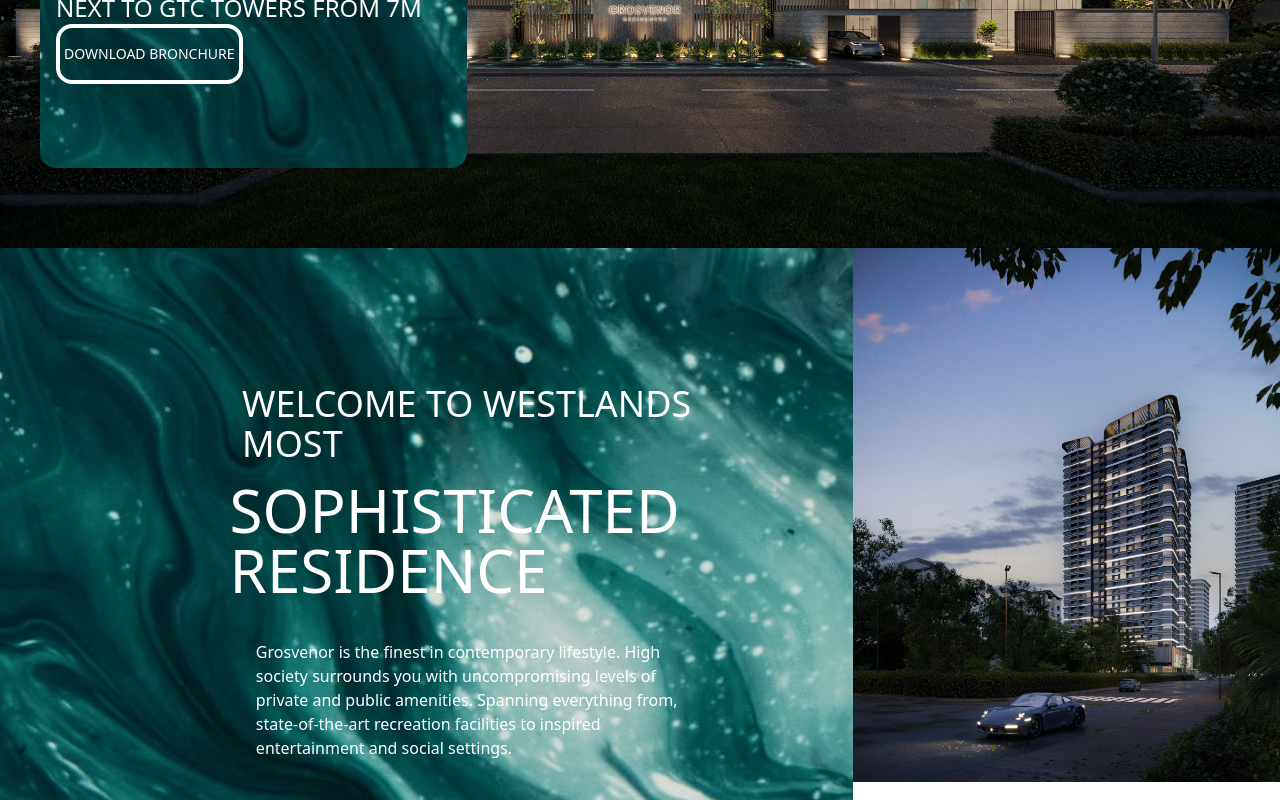
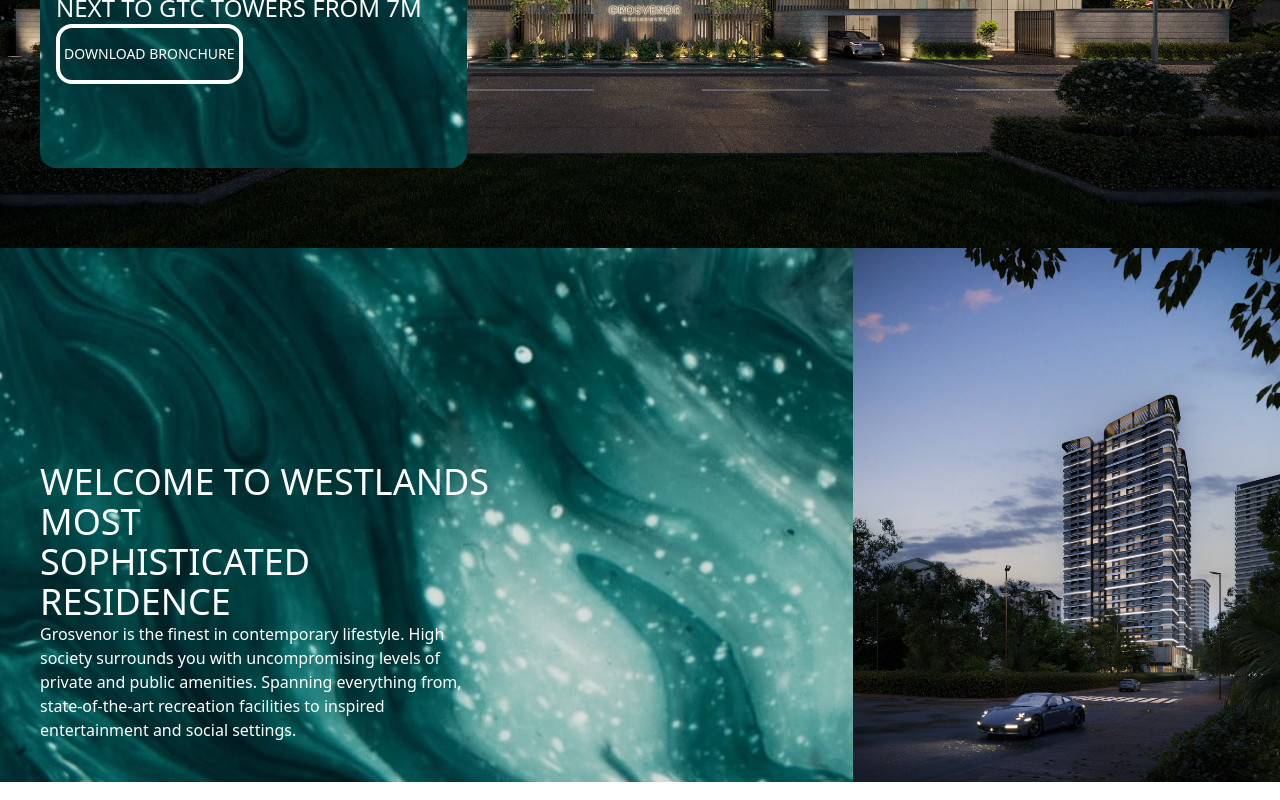
Before and after one commit to regina-bosibori/richohomes, an Angular app in the folder residences/: page / in a window 1280 px wide. Shown: the part 535-1335 px from the top of the page. Built offline with nearby package versions, Linux system fonts and the light colour scheme.

Commit message:
positioning update

```diff
--- a/residences/src/app/home-intro/home-intro.component.html
+++ b/residences/src/app/home-intro/home-intro.component.html
@@ -10,10 +10,10 @@
 </section>
 
 <section class="two flex">
-    <div class="bg-[url('/bg.jpg')] w-2/3 p-10 ">
-        <p class="text-white text-2xl flex items-center justify-center mt-20 pt-4 pl-20 text-4xl font-thin">WELCOME TO WESTLANDS<br>MOST</p>
-        <h1 class="text-white text-4xl flex items-center justify-center text-6xl pt-4 pl-14">SOPHISTICATED<br> RESIDENCE</h1>
-        <p class="text-white pl-20 flex items-center justify-center pt-10">Grosvenor is the finest in contemporary lifestyle. High <br>society surrounds you with uncompromising levels of <br>private and public amenities. Spanning everything from,<br> state-of-the-art recreation facilities to inspired<br> entertainment and social settings.</p>
+    <div class="bg-[url('/bg.jpg')] w-2/3 p-6 relative flex flex col">
+        <p class="text-white text-2xl flex items-center justify-center mt-20 absolute bottom-60 left-10 text-4xl font-thin">WELCOME TO WESTLANDS<br>MOST</p><br><br>
+        <h1 class="text-white pt-20 text-4xl flex items-center justify-center absolute bottom-40 left-10">SOPHISTICATED<br> RESIDENCE</h1>
+        <p class="text-white flex items-center justify-center absolute bottom-10 left-10">Grosvenor is the finest in contemporary lifestyle. High <br>society surrounds you with uncompromising levels of <br>private and public amenities. Spanning everything from,<br> state-of-the-art recreation facilities to inspired<br> entertainment and social settings.</p>
 
     </div>
     <div class="w-1/3">
```
